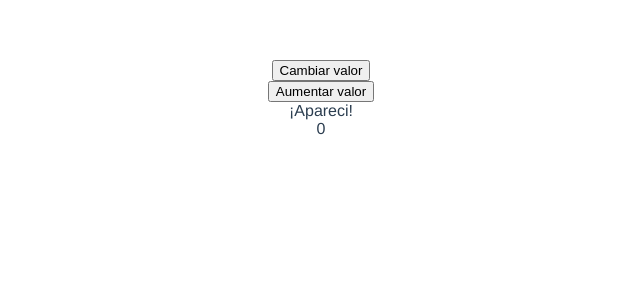
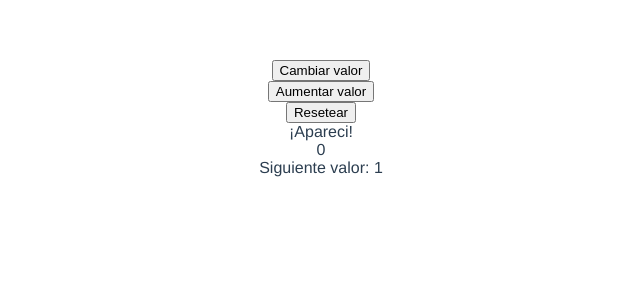
Before and after one commit to Ameth/vue-options, a Vue app: page / in a window 1280 px wide. Shown: the top 300 px of the page, without its empty margins (319-959 px from the left). Built offline with nearby package versions, Linux system fonts and the light colour scheme.

Commit message:
computed functions

```diff
--- a/src/components/Home.vue
+++ b/src/components/Home.vue
@@ -3,8 +3,10 @@
     <button @click="estado = !estado">Cambiar valor</button>
   </div>
   <div><button @click="miobj.count++">Aumentar valor</button></div>
+  <div><button @click="proximo = 0">Resetear</button></div>
   <div v-show="estado">¡Apareci!</div>
   <div>{{ miobj.count }}</div>
+  <div>Siguiente valor: {{ proximo }}</div>
 </template>
 
 <script setup>
@@ -13,8 +15,20 @@ import { ref, reactive, watch, computed } from "vue";
 const estado = ref(true);
 const miobj = reactive({ count: 0 });
 
-watch([estado, () => miobj.count], (newValue, oldValue) => {
+// const proximo = computed(() => miobj.count + 1);
+
+const proximo = computed({
+  get: () => miobj.count + 1,
+  set: (valor) => {
+    miobj.count = valor;
+  },
+});
+
+watch(proximo, (newValue, oldValue) => {
   console.log("Anterior", oldValue);
   console.log("Nuevo", newValue);
+  if (miobj.count > 10) {
+    proximo.value = 0;
+  }
 });
 </script>
```
